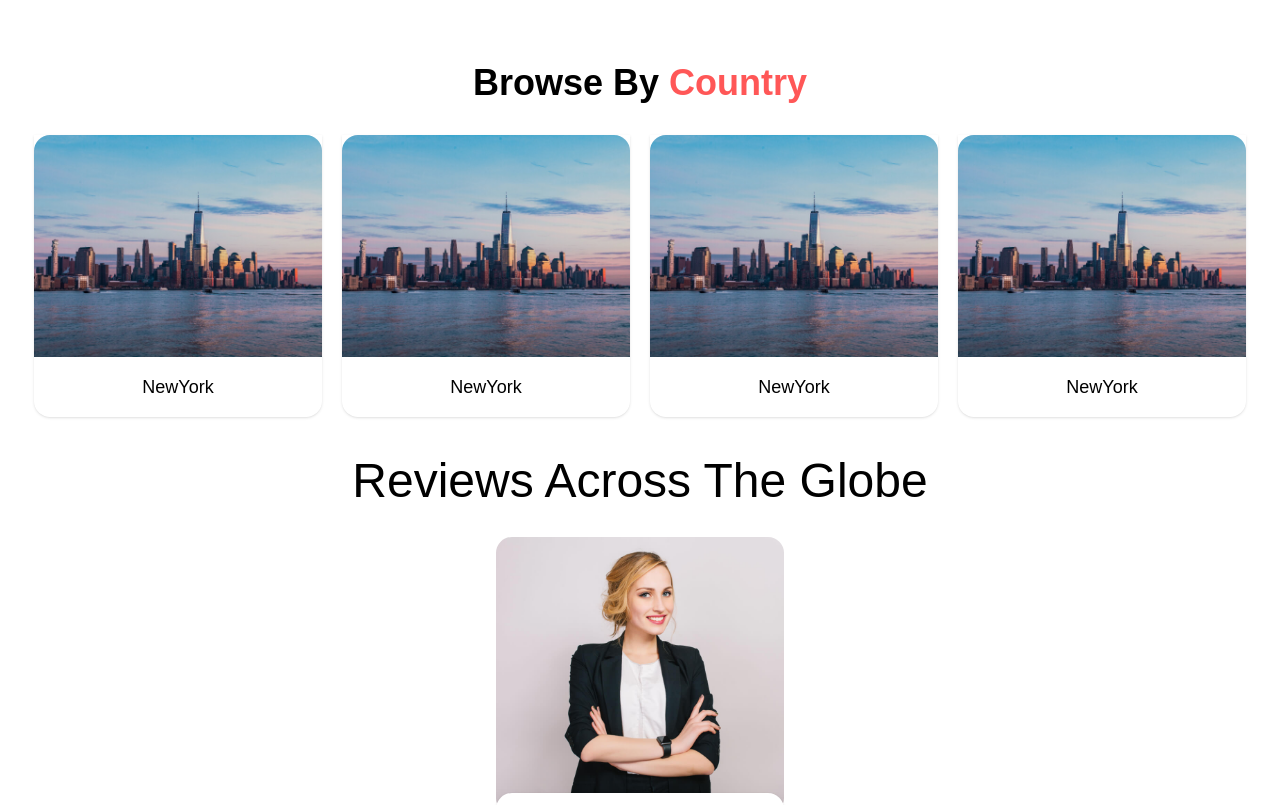
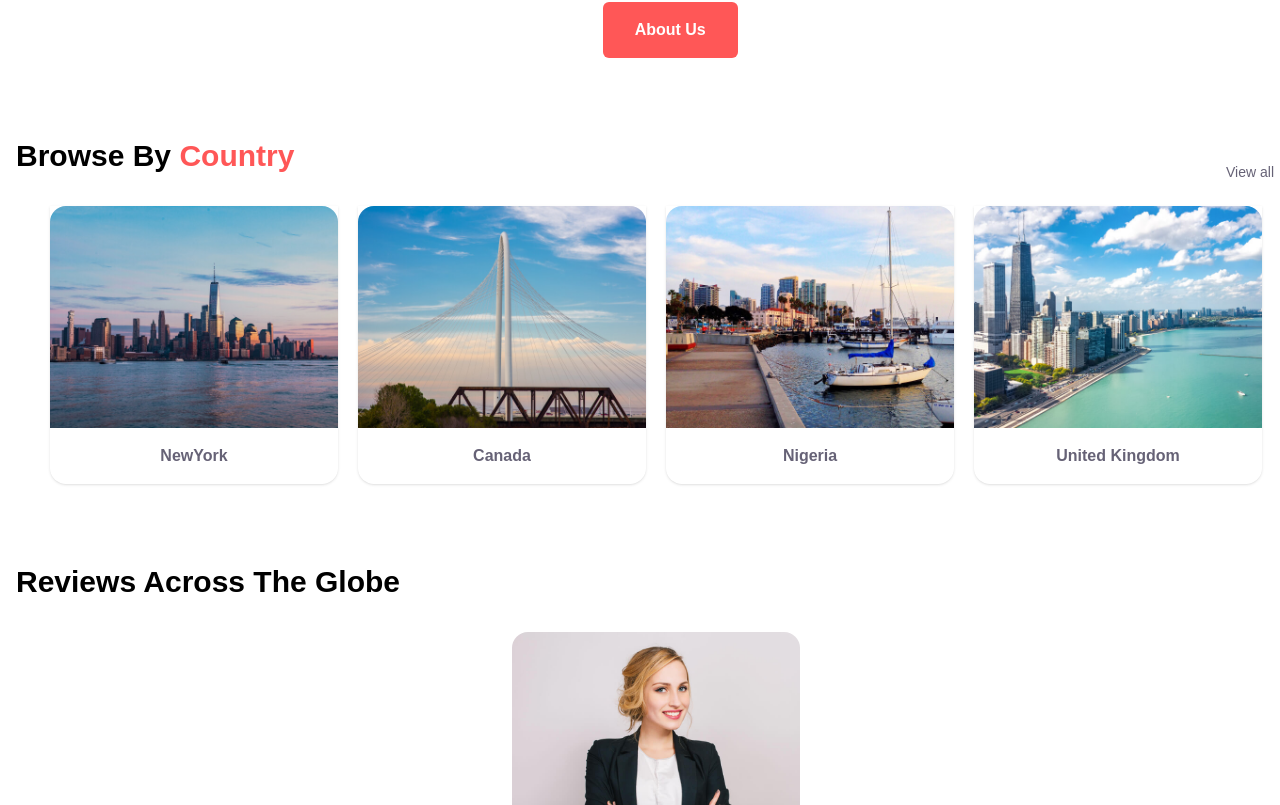
Before and after one commit to Haywhyoh/Hillpad, a React (Vite) app in the folder Hillpad/: page / in a window 1280 px wide. Shown: the part 2515-3320 px from the top of the page. Built offline with nearby package versions, Linux system fonts and the light colour scheme; what tw-elements would draw is missing.

Commit message:
redesigned the page sections

```diff
--- a/Hillpad/src/pages/home.jsx
+++ b/Hillpad/src/pages/home.jsx
@@ -1,5 +1,5 @@
 import { BsArrowRight, BsCloudSun, BsCloudSunFill, BsHouseCheck } from "react-icons/bs";
-import { AiOutlineCalendar, AiOutlineSearch, AiFillStar , AiOutlineTwitter} from "react-icons/ai";
+import { AiOutlineCalendar, AiOutlineSearch, AiFillStar, AiOutlineTwitter } from "react-icons/ai";
 import { FaTractor, FaFacebookF, FaLinkedinIn, FaThermometerEmpty, FaThermometerQuarter, FaBriefcase, FaPaintBrush } from "react-icons/fa";
 import bachelor from '../assets/images/bachelors.svg';
 import masters from '../assets/images/masters.svg';
@@ -7,6 +7,9 @@ import doctorates from '../assets/images/doctorates.svg';
 import hero from '../assets/images/hero-img.jpeg'
 import hillpadBig from '../assets/images/hillpad-transparent.png';
 import newyork from '../assets/images/new-york.jpeg';
+import canada from '../assets/images/san-diego.jpeg';
+import belgium from '../assets/images/dallas.jpeg';
+import uk from '../assets/images/chicago.jpeg';
 import review1 from '../assets/images/01.jpeg';
 import data from '../data/discipline.json';
 import './home.css'
@@ -26,31 +29,31 @@ export default function Home() {
 
       <div className=" text-center mt-10  md:w-full max-w-full xl:flex xl:flex-col justify-center mx-auto -z-30 lg:mt-24">
         <section className="max-w-full mx-auto">
-          <div className="mx-4 md:mx-10 lg:flex lg:flex-row-reverse lg:mx-2 lg:items-center max-w-full relative 2xl:mx-0 justify-between">
+          <div className="mx-4 md:mx-10 lg:flex lg:flex-row-reverse lg:mx-2 lg:items-center max-w-full relative 2xl:mx-0 justify-between w-full">
             <h1 className=" font-medium text-text_black text-4xl xs:text-5xl text-center mb-6 md:text-6xl md:font-semibold md:my-16 lg:hidden  ">
               Discover <span className="text-orange"> Educational</span>{" "}
               Opportunities
             </h1>
-            <div className="my-8 md:mx-10 lg:w-6/12 -z-20 2xl:mt-16">
+            <div className="my-8 md:mx-10 lg:w-7/12 -z-20 2xl:mt-16">
               <img src={hero} alt="hillpad_courses" />
             </div>
             <div className="lg:text-left lg:w-6/12 lg:absolute lg:left-3 xl:top-24 2xl:top-24 2xl:mx-auto ">
-              <h1 className="hidden font-medium text-text_black text-4xl xs:text-5xl text-center mb-6 md:text-5xl md:font-semibold md:my-16 lg:text-left lg:mb-6 lg:block lg:my-0 xl:text-6xl 2xl:text-5xl leading-5 2xl:mb-0 2xl:mt-8">
+              <h1 className="hidden font-medium text-text_black text-4xl xs:text-5xl text-center mb-6 md:text-5xl md:font-semibold md:my-16 lg:text-left lg:mb-6 lg:block lg:my-0 xl:text-6xl 2xl:text-5xl leading-5 2xl:mb-0 2xl:mt-20">
                 Discover <span className="text-orange"> Educational</span>{" "}
                 Opportunities
               </h1>
-              <p className="text-light_black mb-6 text-md md:text-2xl md:mx-10 md:my-10  lg:my-0 lg:text-lg lg:mx-0 lg:w-10/12 xl:text-lg 2xl:mt-6">
+              <p className="text-light_black mb-6 text-md md:text-2xl md:mx-10 md:my-10  lg:my-0 lg:text-lg lg:mx-0 lg:w-4/5 xl:text-lg 2xl:mt-10">
                 We make it easy to find the perfect course for you, so you can
                 focus on taking your education to the next level.
               </p>
-              <div className="w-72 md:w-full md:rounded-full bg-white 2xl:w-64 ">
-                <form className="shadow rounded-md md:flex justify-between md:px-2 md:rounded-full md:mx-8 md:items-center lg:mx-0 lg:absolute 2xl:left-0 bg-white z-20 2xl:w-full top-52 border border-light_black border-opacity-10 2xl:mt-10">
+              <div className="w-72 mx-auto md:w-full md:rounded-full bg-white 2xl:w-60 ">
+                <form className="shadow mx-auto rounded-md md:flex justify-between md:px-2 md:rounded-full md:mx-8 md:items-center lg:mx-0 lg:absolute 2xl:left-0 bg-white z-20 2xl:w-full top-52 border border-light_black border-opacity-10 2xl:mt-28">
                   <fieldset className=" border-b border-light_black border-opacity-20 mx-2 px-2 py-4 md:border-0  ">
                     <div className="flex items-center gap-x-2">
                       <AiOutlineSearch className="text-light_black" />
                       <input
                         type="text "
-                        className="focus:outline-none md:w-72 "
+                        className="focus:outline-none md:w-60 "
                         placeholder="What do you want to study?"
                       ></input>
                     </div>
@@ -90,7 +93,7 @@ export default function Home() {
               </div>
             </div>
           </div>
-          <div className="flex flex-wrap gap-4 justify-between my-6 font-medium w-full">
+          <div className="flex flex-wrap gap-4  justify-center xl:justify-between my-6 font-medium w-full">
 
 
             <Link to='/discipline'>
@@ -156,7 +159,7 @@ export default function Home() {
                 <div className=" p-2 w-32 lg:w-fit ">
                   <div className={` bg-light p-2 w-fit rounded-full mx-auto bg-opacity-10`}>
                     <div className={`text-3xl  flex text-light justify-center p-1`}>
-                        <HiOutlineDesktopComputer/>
+                      <HiOutlineDesktopComputer />
                     </div>
                   </div>
 
@@ -170,7 +173,7 @@ export default function Home() {
                 <div className=" p-2 w-32 lg:w-fit ">
                   <div className={` bg-light p-2 w-fit rounded-full mx-auto bg-opacity-10`}>
                     <div className={`text-3xl  flex text-light justify-center p-1`}>
-                        <RiBook2Fill/>
+                      <RiBook2Fill />
                     </div>
                   </div>
 
@@ -184,7 +187,7 @@ export default function Home() {
                 <div className=" p-2 w-32 lg:w-fit ">
                   <div className={` bg-light p-2 w-fit rounded-full mx-auto bg-opacity-10`}>
                     <div className={`text-3xl  flex text-light justify-center p-1`}>
-                        <FiSettings/>
+                      <FiSettings />
                     </div>
                   </div>
 
@@ -198,7 +201,7 @@ export default function Home() {
                 <div className=" p-2 w-32 lg:w-fit ">
                   <div className={` bg-light p-2 w-fit rounded-full mx-auto bg-opacity-10`}>
                     <div className={`text-3xl  flex text-deep_blue justify-center p-1`}>
-                        <HiOutlineCalculator/>
+                      <HiOutlineCalculator />
                     </div>
                   </div>
 
@@ -212,7 +215,7 @@ export default function Home() {
                 <div className=" p-2 w-32 lg:w-fit ">
                   <div className={` bg-green p-2 w-fit rounded-full mx-auto bg-opacity-10`}>
                     <div className={`text-3xl  flex text-green justify-center p-1`}>
-                        <BsHouseCheck/>
+                      <BsHouseCheck />
                     </div>
                   </div>
 
@@ -339,7 +342,7 @@ export default function Home() {
           </div>
         </section>
 
-        <section className="my-14 md:flex items-center gap-x-6 mx-4 w-full justify-between">
+        <section className="my-14 md:flex items-center gap-x-40 mx-4 w-full justify-between xl:justify-start">
           <div className="w-60 md:w-4/12">
             <img src={hillpadBig} />
           </div>
@@ -363,40 +366,49 @@ export default function Home() {
           </div>
         </section>
 
-        <section>
-          <div className="font-medium text-3xl mb-8 md:text-5xl lg:font-semibold lg:text-4xl">
+        <section className="mx-4 w-full">
+          <div className="flex items-center justify-between w-full">
+            <div className="font-medium text-3xl mb-8 md:text-5xl lg:font-semibold lg:text-3xl text-left">
               Browse By <span className="text-orange">Country</span>
             </div>
-          <div className="flex mx-auto justify-center flex-wrap gap-x-1">
+            <div className="hidden xl:flex gap-x-2 items-center text-light_black text-sm">
+              <div>View all</div>
+              <div>
+                <BsArrowRight />
+              </div>
+            </div>
+          </div>
+
+          <div className="flex justify-center flex-wrap gap-x-1">
 
             <div className="shadow rounded-b-2xl w-72 mx-2">
               <div className="rounded-2xl">
                 <img src={newyork} className="rounded-t-2xl" />
               </div>
-              <div className="py-4 font-medium text-lg">NewYork</div>
+              <div className="py-4 font-bold text-base text-light_black ">NewYork</div>
             </div>
             <div className="shadow rounded-b-2xl w-72 mx-2">
               <div className="rounded-2xl">
-                <img src={newyork} className="rounded-t-2xl" />
+                <img src={belgium} className="rounded-t-2xl" />
               </div>
-              <div className="py-4 font-medium text-lg">NewYork</div>
+              <div className="py-4 font-bold text-base text-light_black ">Canada</div>
             </div>
             <div className="shadow rounded-b-2xl w-72 mx-2">
               <div className="rounded-2xl">
-                <img src={newyork} className="rounded-t-2xl" />
+                <img src={canada} className="rounded-t-2xl" />
               </div>
-              <div className="py-4 font-medium text-lg">NewYork</div>
+              <div className="py-4 font-bold text-base text-light_black ">Nigeria</div>
             </div>
             <div className="shadow rounded-b-2xl w-72 mx-2">
               <div className="rounded-2xl ">
-                <img src={newyork} className="rounded-t-2xl" />
+                <img src={uk} className="rounded-t-2xl" />
               </div>
-              <div className="py-4 font-medium text-lg">NewYork</div>
+              <div className="py-4 font-bold text-base text-light_black ">United Kingdom</div>
             </div>
           </div>
         </section>
-        <section className="mt-10 mb-96">
-          <div className="font-medium text-3xl mb-8 md:text-5xl">
+        <section className="mt-20 mb-96 mx-4 w-full">
+          <div className="font-bold text-3xl mb-8 md:text-3xl text-left">
             Reviews Across The Globe
           </div>
           <div className="flex flex-col lg:flex-row gap-8 mx-auto justify-center w-full">
```
Lines whose indentation alone changed are shown as unchanged.
